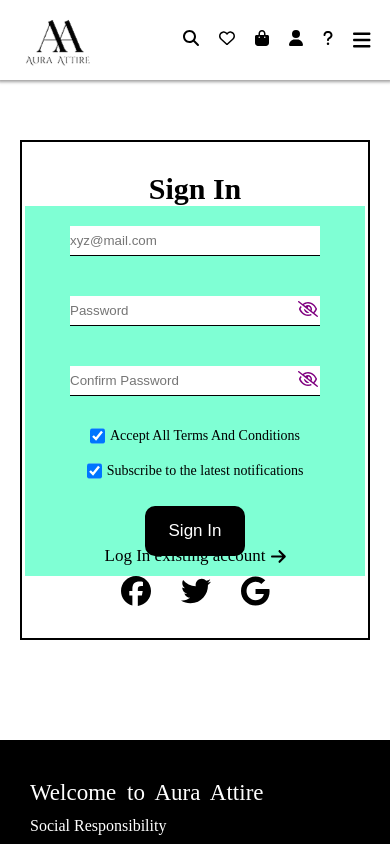
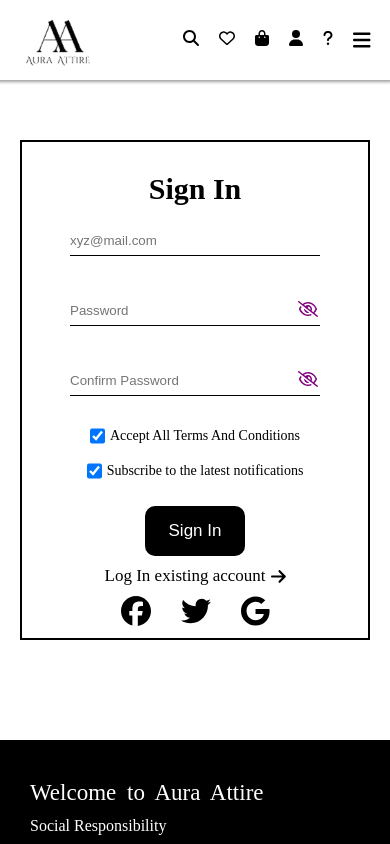
Before and after one commit to Neha020401/AuraAttire, a React (Create React App) app: page /auth in a window 390 px wide. Shown: the top 844 px of the page. Built offline with nearby package versions, Linux system fonts and the light colour scheme; a web font is replaced by a local one.

Commit message:
updating json package

```diff
--- a/package.json
+++ b/package.json
@@ -3,7 +3,10 @@
   "version": "0.1.0",
   "private": true,
   "dependencies": {
-    "@fortawesome/free-solid-svg-icons": "^6.5.2",
+    "@fortawesome/fontawesome-svg-core": "^6.6.0",
+    "@fortawesome/free-brands-svg-icons": "^6.6.0",
+    "@fortawesome/free-regular-svg-icons": "^6.6.0",
+    "@fortawesome/free-solid-svg-icons": "^6.6.0",
     "@fortawesome/react-fontawesome": "^0.2.2",
     "@testing-library/jest-dom": "^5.17.0",
     "@testing-library/react": "^13.4.0",
--- a/public/Style/auth.css
+++ b/public/Style/auth.css
@@ -18,7 +18,7 @@
   margin-bottom: 20px;
 }
 .signInContainer form {
-  background-color: aquamarine;
+  /* background-color: aquamarine; */
   display: grid;
   align-items: center;
   justify-content: center;
@@ -244,4 +244,8 @@
     margin-top: 40px;
     display: grid;
   }
+
+  .signInContainer button{
+margin-bottom: 20px
+  }
 }
--- a/src/components/Body/Authentication/Auth.js
+++ b/src/components/Body/Authentication/Auth.js
@@ -4,6 +4,7 @@
 import { FontAwesomeIcon } from '@fortawesome/react-fontawesome';
 import { faEnvelope } from '@fortawesome/free-regular-svg-icons';
 import { faGoogle } from '@fortawesome/free-brands-svg-icons';
+//import { faFacebook, faTwitter, faInstagram } from '@fortawesome/free-brands-svg-icons';
 
 const Auth = () => {
   const [switchAuth,setSwitchAuth] = useState(true);
@@ -16,7 +17,7 @@
       <div className="authConatiner">
         {
           switchAuth?
-          <SignIn/>: <LogIn switchToSignIn={toggleAuth}/>
+          <SignIn switchToSignIn={toggleAuth}/>: <LogIn switchToSignIn={toggleAuth}/>
         }
       <div style={{background:'black',width:'50%',color:'white',cursor:'pointer'}} className='grid authWelcomeDesign'>
  <h3> Welcome to Aura Attire</h3>
--- a/src/components/Body/Authentication/SignIn.js
+++ b/src/components/Body/Authentication/SignIn.js
@@ -5,7 +5,7 @@
 import { faFacebook, faTwitter, faGoogle } from '@fortawesome/free-brands-svg-icons';
 
 
-const SignIn = () => {
+const SignIn = ({switchToSignIn}) => {
   const [signInInputs, setSignInInputs] = useState({
     email: '',
     password: '',
@@ -110,7 +110,7 @@
         </div>
 
       </form>
-       <div className='existingLogPara grid'>
+       <div className='existingLogPara grid' onClick={switchToSignIn}>
         Log In existing account
         <FontAwesomeIcon icon={faArrowRight} />
         </div>
--- a/src/components/Header/NavOptions.js
+++ b/src/components/Header/NavOptions.js
@@ -41,7 +41,7 @@
     return () => {
       document.removeEventListener('mousedown', handleClickOutside);
     };
-  }, [navDropDown]);
+  }, [navDropDown,dropdownRefs]);
 
   return (
     <Fragment>
```
Also changed, not shown: 1 other file (tests, documents, lock files or other folders).
